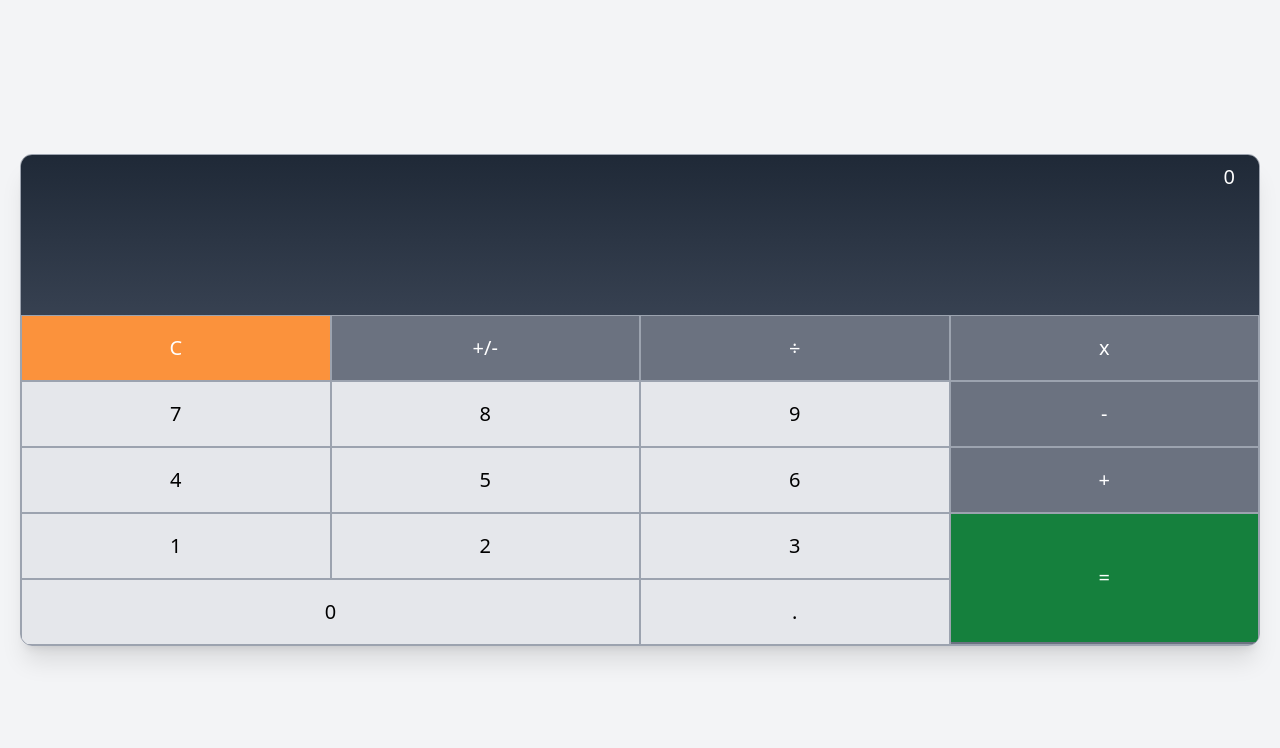
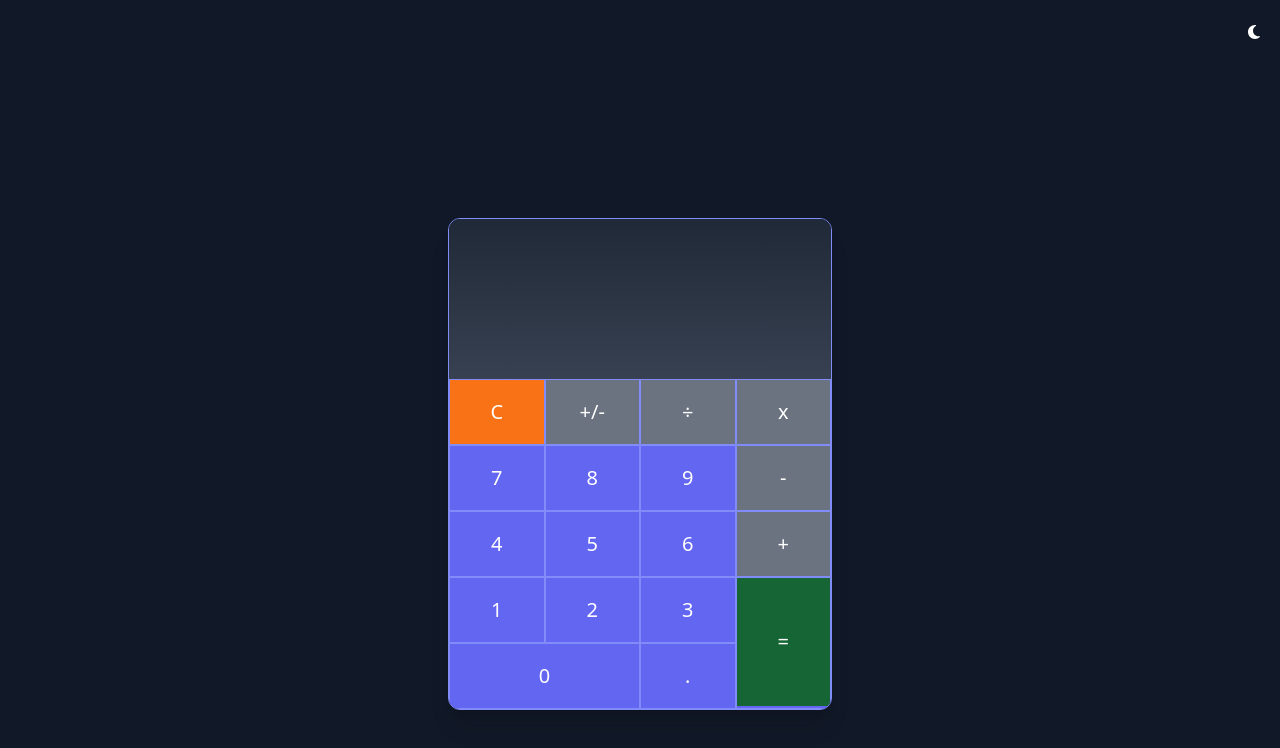
Before and after one commit to oadtz/react-calculator, a React (Create React App) app: page / in a window 1280 px wide. Shown: the top 748 px of the page. Built offline with nearby package versions, Linux system fonts and the light colour scheme.

Commit message:
Finished up

```diff
--- a/package.json
+++ b/package.json
@@ -3,6 +3,9 @@
   "version": "0.1.0",
   "private": true,
   "dependencies": {
+    "@fortawesome/fontawesome-svg-core": "^1.3.0",
+    "@fortawesome/free-solid-svg-icons": "^6.0.0",
+    "@fortawesome/react-fontawesome": "^0.1.17",
     "@testing-library/jest-dom": "^5.16.2",
     "@testing-library/react": "^12.1.2",
     "@testing-library/user-event": "^13.5.0",
@@ -12,6 +15,7 @@
     "@types/react-dom": "^17.0.11",
     "react": "^17.0.2",
     "react-dom": "^17.0.2",
+    "react-helmet": "^6.1.0",
     "react-scripts": "5.0.0",
     "typescript": "^4.5.5",
     "web-vitals": "^2.1.4"
@@ -41,6 +45,7 @@
     ]
   },
   "devDependencies": {
+    "@types/react-helmet": "^6.1.5",
     "autoprefixer": "^10.4.2",
     "eslint": "^8.8.0",
     "postcss": "^8.4.6",
--- a/src/App.tsx
+++ b/src/App.tsx
@@ -1,11 +1,15 @@
 import React from 'react';
 import './assets/styles.css';
 import Calculator from './components/Calculator';
+import DarkModeToggle from './components/DarkModeToggle';
 
 const App: React.FunctionComponent = () => {
   return (
     <div className="w-full bg-gray-100 dark:bg-gray-900">
-        <div className="container mx-auto min-w-screen min-h-screen flex items-center justify-center px-5 py-5">
+        <div className="w-full p-5 text-right">
+          <DarkModeToggle />
+        </div>
+        <div className="container mx-auto min-w-screen min-h-screen flex items-center justify-center p-5">
             <Calculator />
         </div>
     </div>
--- a/src/components/Calculator/Button/InputButton.tsx
+++ b/src/components/Calculator/Button/InputButton.tsx
@@ -32,7 +32,7 @@ const InputButton: React.FunctionComponent<IInputButtonProps> = ({
 
     return (
         <CalculatorButton className={[
-            "bg-gray-200 hover:bg-gray-300 hover:bg-opacity-10 text-black",
+            "bg-gray-200 hover:bg-gray-300 dark:bg-indigo-500 dark:hover:bg-indigo-600 hover:bg-opacity-10 text-black dark:text-white",
             className
         ].join(' ')}
         onClick={() => setInput(input)}
--- a/src/components/Calculator/Button/index.tsx
+++ b/src/components/Calculator/Button/index.tsx
@@ -17,7 +17,7 @@ const CalculatorButton: React.FunctionComponent<ICalculatorButtonProps> = ({clas
     return (
         <div className={`${extraHeight && 'row-span-2'} ${extraWidth && 'col-span-2'} border border-gray-400 dark:border-indigo-400`}>
             <button className={[
-                "w-full h-16 outline-none focus:outline-none text-xl font-light",
+                `w-full ${!extraHeight && 'h-16'} outline-none focus:outline-none text-xl font-light`,
                 className
             ].join(' ')}
             onClick={handleOnClick}
--- a/src/components/Calculator/ResultPanel.tsx
+++ b/src/components/Calculator/ResultPanel.tsx
@@ -5,19 +5,16 @@ const CalculatorResultPanel: React.FunctionComponent = () => {
     const { input, operand1, operator, operand2, result } = useCalculatorContext();
 
     const getCalculation = () => {
-        if (operand1 == null)
-            return '0';
-
         let calculation: string = `${operand1 ?? ''} ${operator ?? ''} ${operand2 ?? ''} ${result != null ? '=' : ''}`;
 
         return calculation;
     }
 
     return (
-        <>
-            <div className="w-full py-2 px-6 text-xl text-white font-thin">{getCalculation()}</div>
-            <div className="w-full py-2 px-6 text-6xl text-white font-thin">{input || result}</div>
-        </>
+        <div className="w-full h-full flex flex-col">
+            <div className="w-full h-1/3 py-2 px-6 mb-auto text-xl text-white font-thin">{getCalculation()}</div>
+            <div className="w-full h-2/3 py-2 px-6 mt-auto text-6xl text-white font-thin">{input || result}</div>
+        </div>
     );
 }
 
--- a/src/components/Calculator/index.tsx
+++ b/src/components/Calculator/index.tsx
@@ -7,14 +7,14 @@ import CalculatorResultPanel from './ResultPanel';
 const Calculator: React.FunctionComponent = () => {
     return (
         <CalculatorContext>
-            <div className="w-full mx-auto rounded-xl shadow-xl text-gray-800 border border-gray-400 relative overflow-hidden">
+            <div className="w-full mx-auto max-w-sm rounded-xl shadow-xl text-gray-800 border border-gray-400 dark:border-indigo-400 relative overflow-hidden">
                 <div className="w-full h-40 bg-gradient-to-b from-gray-800 to-gray-700 flex flex-col items-end text-right">
                     <CalculatorResultPanel />
                 </div>
                 <div className="w-full bg-gray-500 dark:bg-indigo-500">
                     <div className="grid grid-cols-4 w-full">
                         {/* Row 1 */}
-                        <OperatorButton operator='C' keyMap='escape' className="bg-orange-400" />
+                        <OperatorButton operator='C' keyMap='escape' className="bg-orange-400 dark:bg-orange-500" />
                         <OperatorButton operator='+/-' keyMap='!' />
                         <OperatorButton operator='÷' keyMap='/' />
                         <OperatorButton operator='x' keyMap='*' />
@@ -32,7 +32,7 @@ const Calculator: React.FunctionComponent = () => {
                         <InputButton input={1} />
                         <InputButton input={2} />
                         <InputButton input={3} />
-                        <OperatorButton operator='=' keyMap='enter' className='bg-green-700 h-32' extraHeight={true} />
+                        <OperatorButton operator='=' keyMap='enter' className='bg-green-700 dark:bg-green-800 h-32' extraHeight={true} />
                         {/* Row 5 */}
                         <InputButton input={0} extraWidth={true} />
                         <InputButton input={'.'} />
--- /dev/null
+++ b/src/components/DarkModeToggle.tsx
@@ -0,0 +1,24 @@
+import React, { useState } from 'react';
+import Helmet from 'react-helmet';
+import { FontAwesomeIcon } from '@fortawesome/react-fontawesome';
+import { faMoon, faSun } from '@fortawesome/free-solid-svg-icons';
+
+const DarkModeToggle: React.FunctionComponent = () => {
+    const [darkMode, setDarkMode] = useState<boolean>(true);
+
+    const toggleDarkMode = ():void => {
+        setDarkMode(!darkMode);
+    }
+
+
+    return (
+        <>
+            <Helmet htmlAttributes={{ class: darkMode && 'dark' }}></Helmet>
+            <button onClick={toggleDarkMode}>
+                <FontAwesomeIcon icon={darkMode ? faMoon : faSun} inverse={darkMode} />
+            </button>
+        </>
+    );
+}
+
+export default DarkModeToggle;
```
Also changed, not shown: 1 other file (tests, documents, lock files or other folders).
